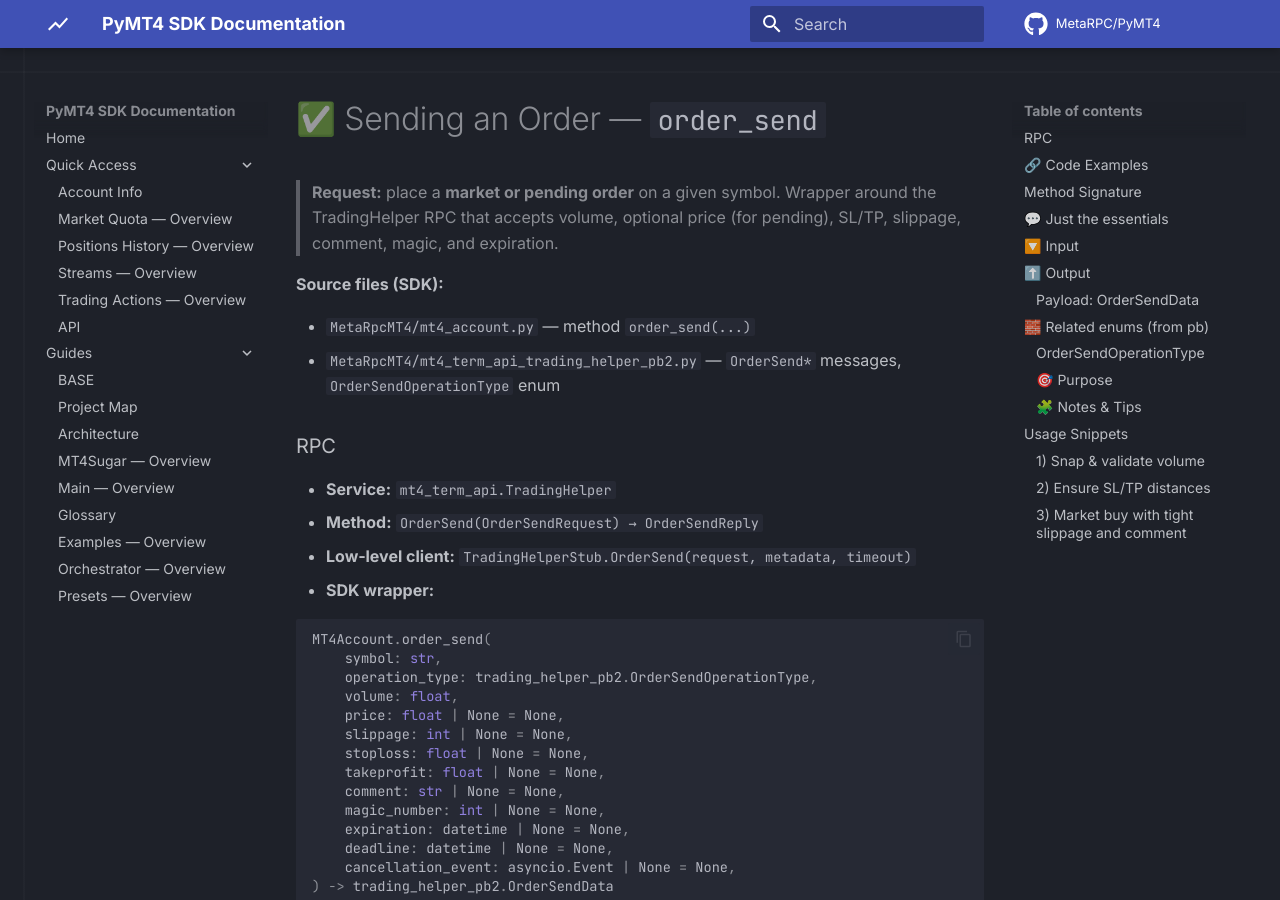
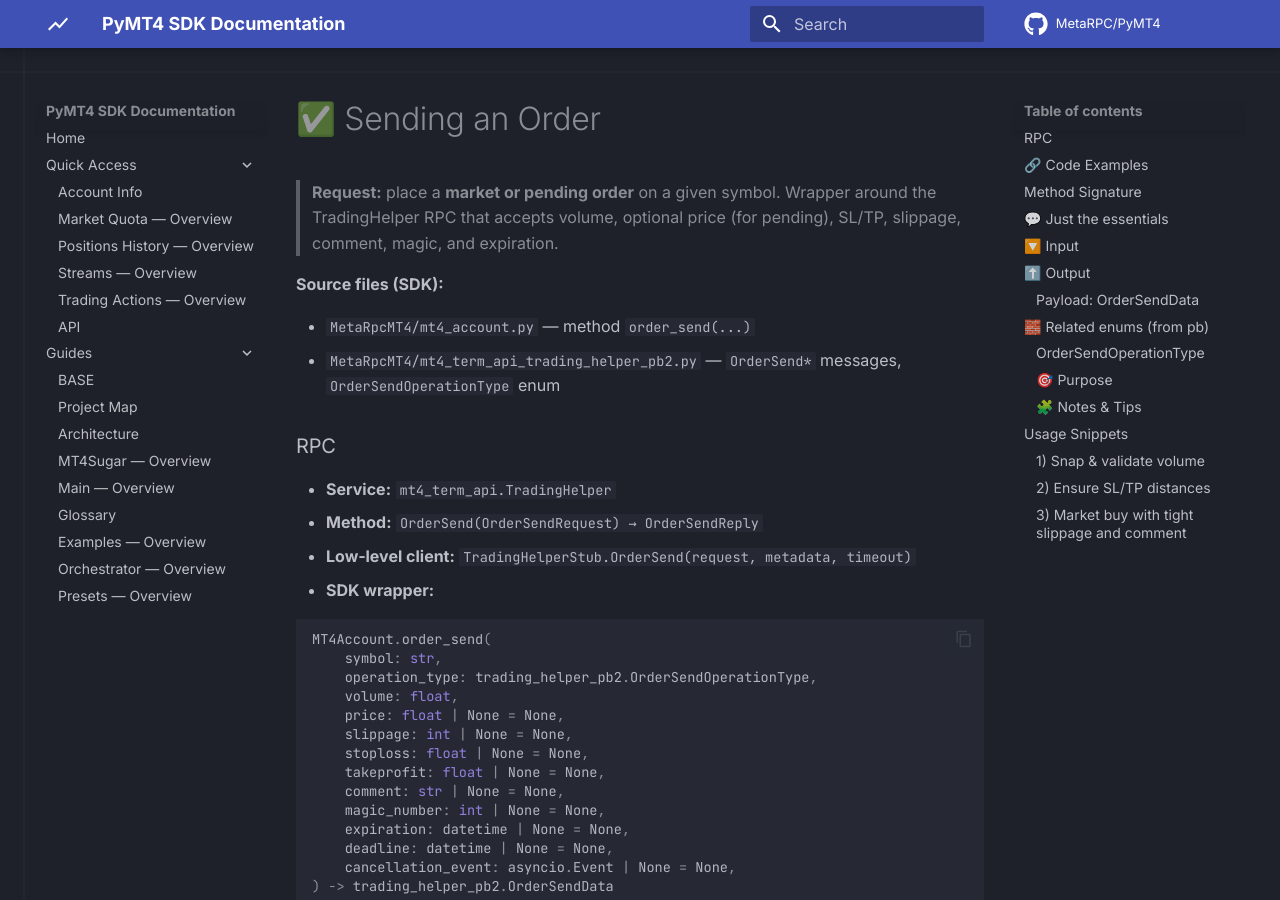
Before and after one commit to MetaRPC/PyMT4, an MkDocs documentation site: the page built from docs/MT4Account/Trading_Actions/order_send.md, in a window 1280 px wide and 900 px high. Built offline with MkDocs 1.6.1 and Material for MkDocs 9.7.7, drawn with Linux system fonts in a browser that asks for light colours; comment, search, counter and statistics services are not loaded.

Commit message:
Update order_send.md

```diff
--- a/docs/MT4Account/Trading_Actions/order_send.md
+++ b/docs/MT4Account/Trading_Actions/order_send.md
@@ -1,4 +1,4 @@
-# ✅ Sending an Order — `order_send`
+# ✅ Sending an Order
 
 > **Request:** place a **market or pending order** on a given symbol.
 > Wrapper around the TradingHelper RPC that accepts volume, optional price (for pending), SL/TP, slippage, comment, magic, and expiration.
```
